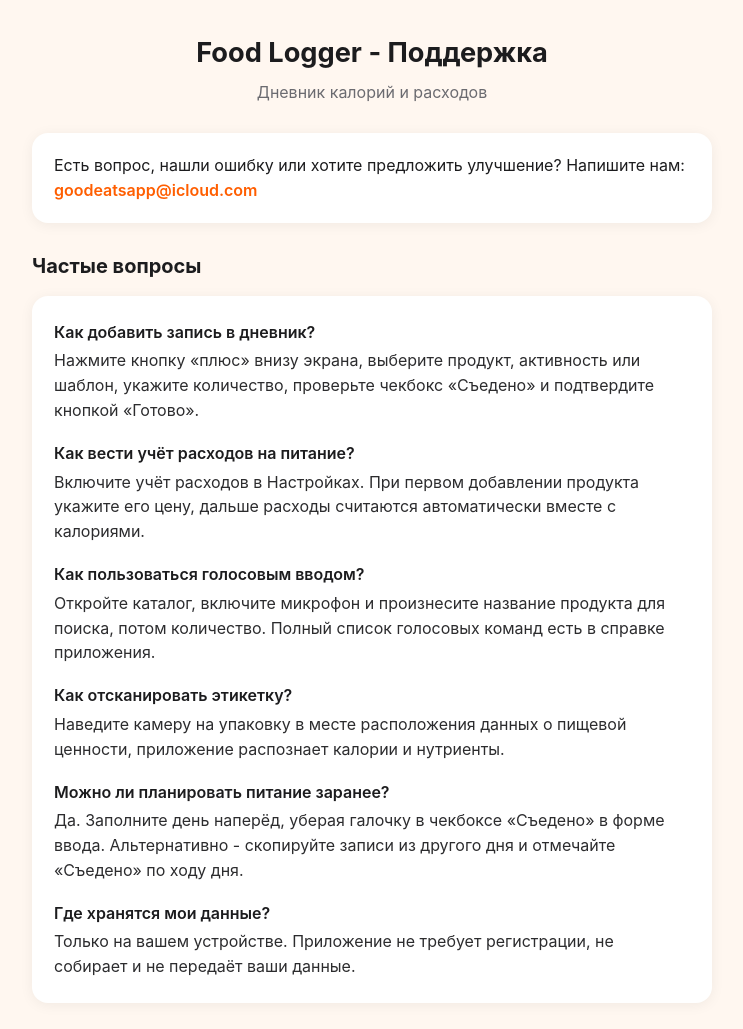
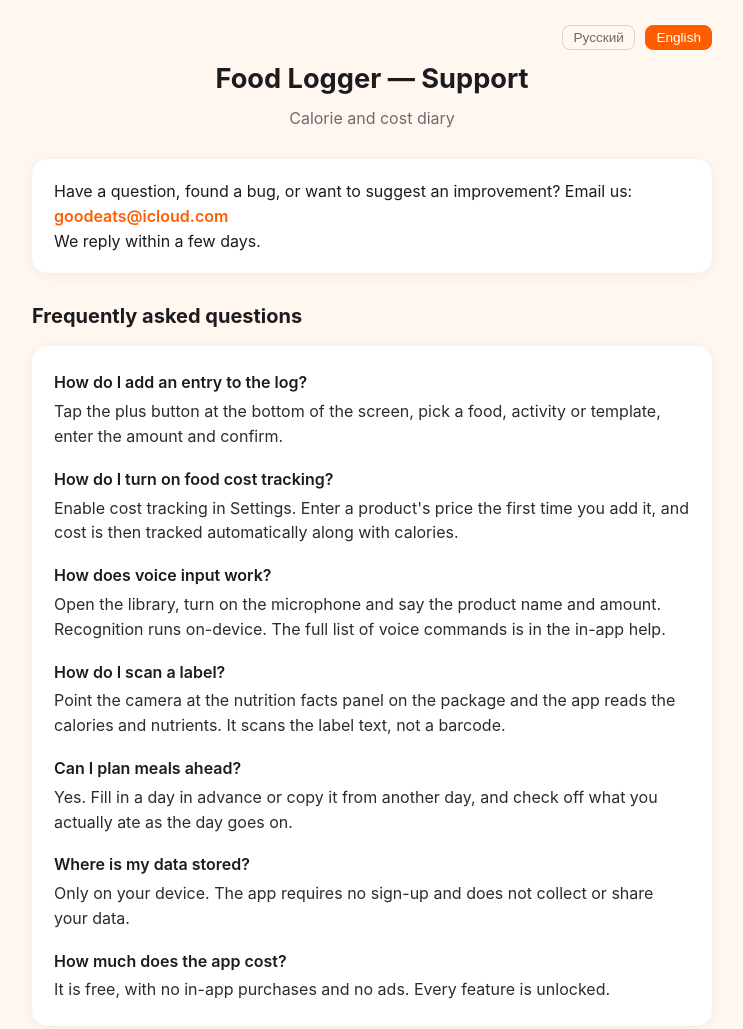
Before and after one commit to olrelax/goodeat-privacy, a plain HTML site: page support.html in a window 1280 px wide. Shown: the top 1029 px of the page, without its empty margins (268-1011 px from the left). Drawn offline with Linux system fonts and the light colour scheme.

Commit message:
Bilingual support page

```diff
--- a/support.html
+++ b/support.html
@@ -3,7 +3,7 @@
 <head>
   <meta charset="UTF-8">
   <meta name="viewport" content="width=device-width, initial-scale=1.0">
-  <title>Food Logger — Поддержка</title>
+  <title>Food Logger — Support</title>
   <style>
     :root {
       --accent: #FF5E00;
@@ -21,7 +21,19 @@
       line-height: 1.55;
       -webkit-text-size-adjust: 100%;
     }
-    .wrap { max-width: 720px; margin: 0 auto; padding: 32px 20px 64px; }
+    .wrap { max-width: 720px; margin: 0 auto; padding: 24px 20px 64px; }
+    .lang { text-align: right; margin-bottom: 8px; }
+    .lang button {
+      border: 1px solid rgba(0,0,0,0.15);
+      background: transparent;
+      color: var(--muted);
+      border-radius: 8px;
+      padding: 4px 10px;
+      font-size: 0.85rem;
+      cursor: pointer;
+      margin-left: 6px;
+    }
+    .lang button.active { background: var(--accent); color: #fff; border-color: var(--accent); }
     header { text-align: center; margin-bottom: 28px; }
     h1 { font-size: 1.7rem; margin: 0 0 6px; }
     .sub { color: var(--muted); font-size: 1rem; margin: 0; }
@@ -44,47 +56,96 @@
     .q { font-weight: 600; margin: 18px 0 4px; }
     .a { margin: 0 0 18px; color: #2c2c2e; }
     footer { text-align: center; color: var(--muted); font-size: 0.85rem; margin-top: 36px; }
+    [data-lang] { display: none; }
   </style>
 </head>
 <body>
   <div class="wrap">
+    <div class="lang">
+      <button id="btn-ru" onclick="setLang('ru')">Русский</button>
+      <button id="btn-en" onclick="setLang('en')">English</button>
+    </div>
+
+    <!-- Russian -->
+    <div data-lang="ru">
       <header>
-      <h1>Food Logger - Поддержка</h1>
+        <h1>Food Logger — Поддержка</h1>
         <p class="sub">Дневник калорий и расходов</p>
       </header>
-
       <div class="contact">
         Есть вопрос, нашли ошибку или хотите предложить улучшение? Напишите нам:
         <br>
-      <!-- Чтобы сменить адрес поддержки, поменяйте его в двух местах ниже (href и текст). -->
-      <a href="mailto:goodeatsapp@icloud.com">goodeatsapp@icloud.com</a>
+        <!-- Чтобы сменить адрес поддержки, поменяйте его в mailto ниже (в обоих языках). -->
+        <a href="mailto:goodeats@icloud.com">goodeats@icloud.com</a>
+        <br>
+        Отвечаем в течение нескольких дней.
       </div>
-
       <h2>Частые вопросы</h2>
       <div class="faq">
         <p class="q">Как добавить запись в дневник?</p>
-      <p class="a">Нажмите кнопку «плюс» внизу экрана, выберите продукт, активность или шаблон, укажите количество, проверьте чекбокс «Съедено» и подтвердите кнопкой «Готово».</p>
-
-      <p class="q">Как вести учёт расходов на питание?</p>
+        <p class="a">Нажмите кнопку «плюс» внизу экрана, выберите продукт, активность или шаблон, укажите количество и подтвердите.</p>
+        <p class="q">Как включить учёт расходов на питание?</p>
         <p class="a">Включите учёт расходов в Настройках. При первом добавлении продукта укажите его цену, дальше расходы считаются автоматически вместе с калориями.</p>
-
         <p class="q">Как пользоваться голосовым вводом?</p>
-      <p class="a">Откройте каталог, включите микрофон и произнесите название продукта для поиска, потом количество. Полный список голосовых команд есть в справке приложения.</p>
-
+        <p class="a">Откройте каталог, включите микрофон и произнесите название продукта и количество. Распознавание работает на устройстве. Список голосовых команд есть в справке приложения.</p>
         <p class="q">Как отсканировать этикетку?</p>
-      <p class="a">Наведите камеру на упаковку в месте расположения данных о пищевой ценности, приложение распознает калории и нутриенты.</p>
-
+        <p class="a">Наведите камеру на таблицу пищевой ценности на упаковке, приложение распознает калории и нутриенты. Сканируется текст этикетки, а не штрихкод.</p>
         <p class="q">Можно ли планировать питание заранее?</p>
-      <p class="a">Да. Заполните день наперёд, уберая галочку в чекбоксе «Съедено» в форме ввода. Альтернативно - скопируйте записи  из другого дня и отмечайте «Съедено» по ходу дня.</p>
-
+        <p class="a">Да. Заполните день наперёд или скопируйте его из другого дня и отмечайте съеденное по ходу дня.</p>
         <p class="q">Где хранятся мои данные?</p>
         <p class="a">Только на вашем устройстве. Приложение не требует регистрации, не собирает и не передаёт ваши данные.</p>
-
+        <p class="q">Сколько стоит приложение?</p>
+        <p class="a">Бесплатно, без встроенных покупок и рекламы. Все функции открыты.</p>
+      </div>
     </div>
 
-    <footer>
-      Food Logger
-    </footer>
+    <!-- English -->
+    <div data-lang="en">
+      <header>
+        <h1>Food Logger — Support</h1>
+        <p class="sub">Calorie and cost diary</p>
+      </header>
+      <div class="contact">
+        Have a question, found a bug, or want to suggest an improvement? Email us:
+        <br>
+        <a href="mailto:goodeats@icloud.com">goodeats@icloud.com</a>
+        <br>
+        We reply within a few days.
       </div>
+      <h2>Frequently asked questions</h2>
+      <div class="faq">
+        <p class="q">How do I add an entry to the log?</p>
+        <p class="a">Tap the plus button at the bottom of the screen, pick a food, activity or template, enter the amount and confirm.</p>
+        <p class="q">How do I turn on food cost tracking?</p>
+        <p class="a">Enable cost tracking in Settings. Enter a product's price the first time you add it, and cost is then tracked automatically along with calories.</p>
+        <p class="q">How does voice input work?</p>
+        <p class="a">Open the library, turn on the microphone and say the product name and amount. Recognition runs on-device. The full list of voice commands is in the in-app help.</p>
+        <p class="q">How do I scan a label?</p>
+        <p class="a">Point the camera at the nutrition facts panel on the package and the app reads the calories and nutrients. It scans the label text, not a barcode.</p>
+        <p class="q">Can I plan meals ahead?</p>
+        <p class="a">Yes. Fill in a day in advance or copy it from another day, and check off what you actually ate as the day goes on.</p>
+        <p class="q">Where is my data stored?</p>
+        <p class="a">Only on your device. The app requires no sign-up and does not collect or share your data.</p>
+        <p class="q">How much does the app cost?</p>
+        <p class="a">It is free, with no in-app purchases and no ads. Every feature is unlocked.</p>
+      </div>
+    </div>
+
+    <footer>Food Logger</footer>
+  </div>
+
+  <script>
+    function setLang(lang) {
+      document.querySelectorAll('[data-lang]').forEach(function (el) {
+        el.style.display = (el.getAttribute('data-lang') === lang) ? 'block' : 'none';
+      });
+      document.getElementById('btn-ru').classList.toggle('active', lang === 'ru');
+      document.getElementById('btn-en').classList.toggle('active', lang === 'en');
+      document.documentElement.lang = lang;
+    }
+    // Default to the browser language (English for non-Russian visitors).
+    var initial = (navigator.language || 'en').toLowerCase().indexOf('ru') === 0 ? 'ru' : 'en';
+    setLang(initial);
+  </script>
 </body>
 </html>
```
Lines whose indentation alone changed are shown as unchanged.
